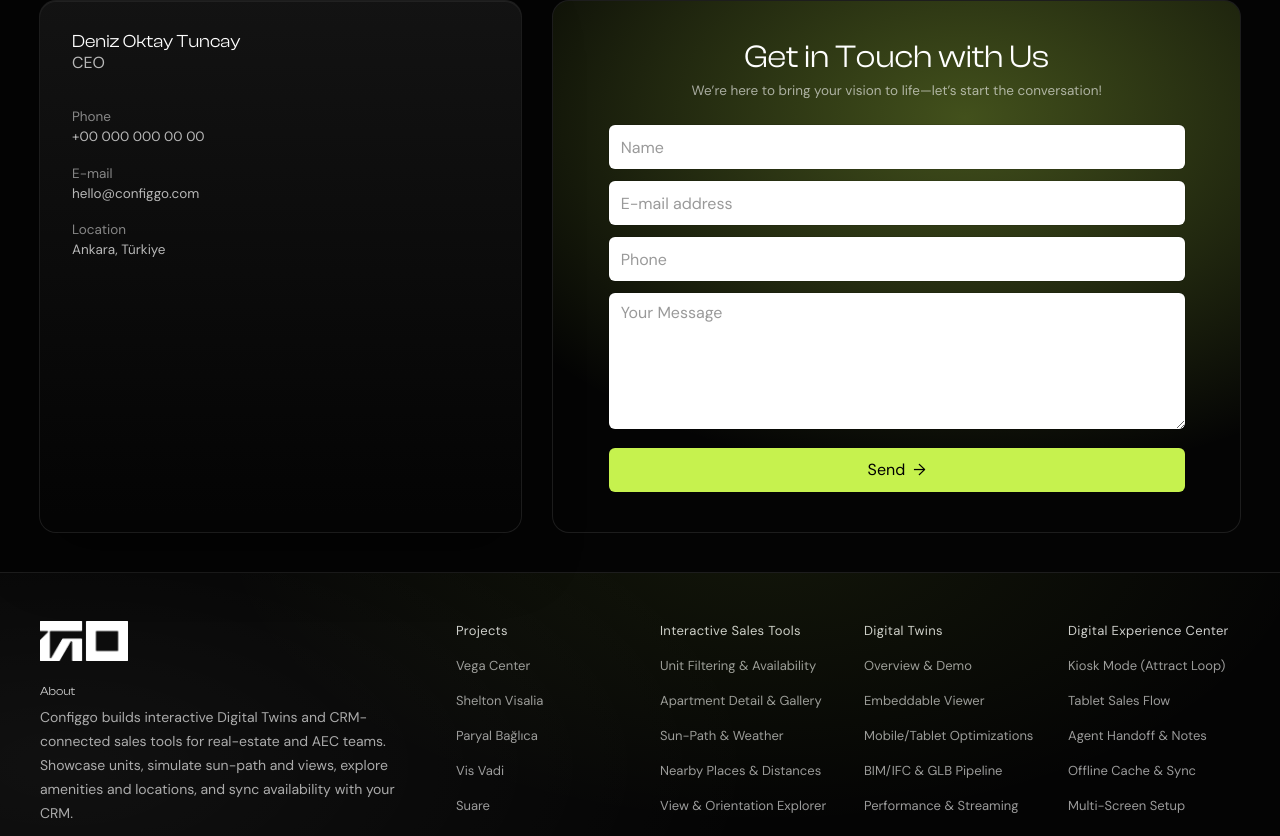
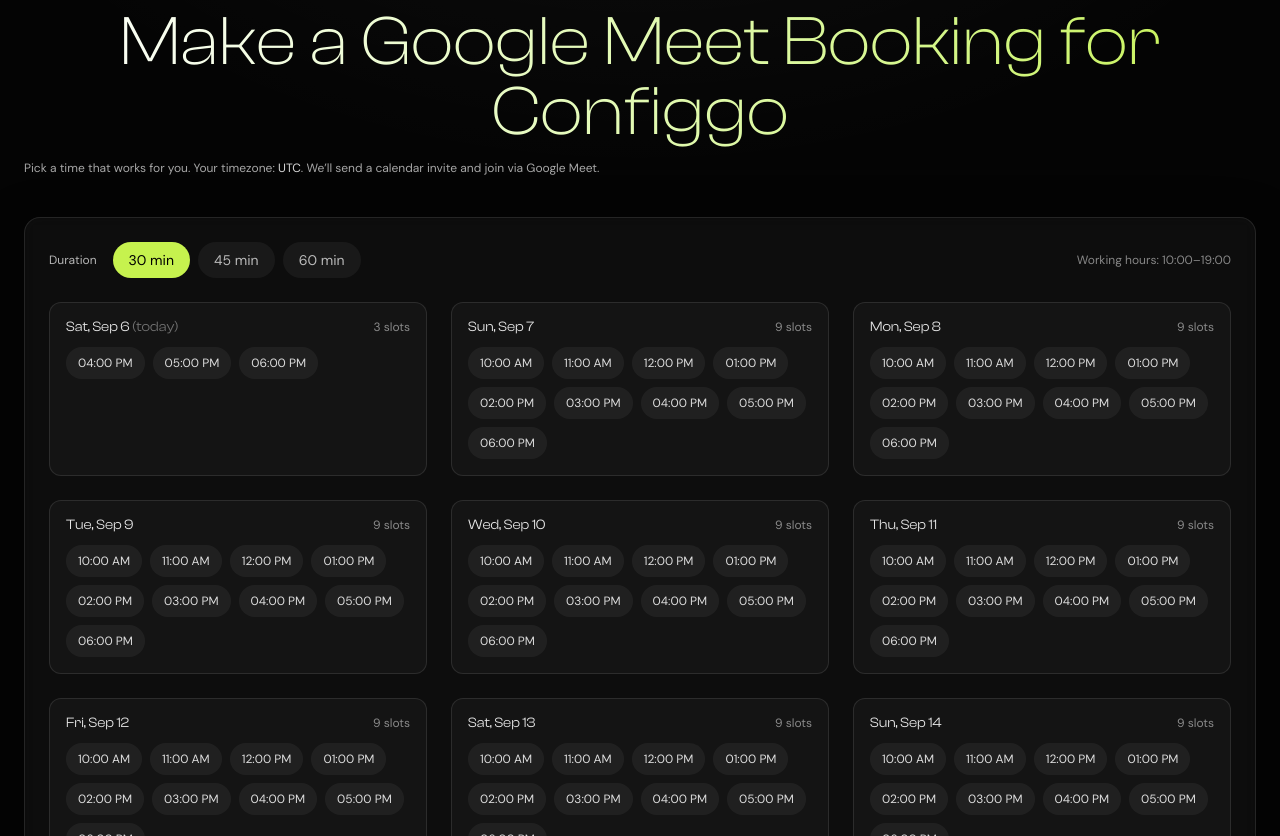
Before and after one commit to kblykply/configgo, a Next.js app: page /contact in a window 1280 px wide. Shown: the part 904-1740 px from the top of the page. Built offline with nearby package versions, Linux system fonts and the light colour scheme.

Commit message:
fix: move video state to child component (hooks rule)

```diff
--- /dev/null
+++ b/app/components/contact/MeetBooking.tsx
@@ -0,0 +1,240 @@
+// app/components/contact/MeetBooking.tsx
+"use client";
+
+import { motion, useAnimation, useInView } from "framer-motion";
+import { useEffect, useMemo, useRef, useState } from "react";
+
+const EASE = [0.22, 0.61, 0.36, 1] as const;
+const WRAP = {
+  hidden: { opacity: 0, y: 24, filter: "blur(6px)" },
+  show: {
+    opacity: 1,
+    y: 0,
+    filter: "blur(0px)",
+    transition: { duration: 0.6, ease: EASE, staggerChildren: 0.06 },
+  },
+};
+const ITEM = {
+  hidden: { opacity: 0, y: 12, filter: "blur(6px)" },
+  show: { opacity: 1, y: 0, filter: "blur(0px)", transition: { duration: 0.5, ease: EASE } },
+};
+
+type Slot = { start: Date; end: Date };
+
+export default function MeetBooking({
+  hostEmail = "hello@yourstudio.com",
+  title = "Configgo — Google Meet",
+  details = "Short discovery call about your needs. We’ll walk you through Configgo and discuss next steps.",
+  windowDays = 14,        // show slots for the next N days
+  workStartHour = 10,     // 10:00 local
+  workEndHour = 19,       // 19:00 local
+  stepMinutes = 60,       // base step between options in the grid
+}: {
+  hostEmail?: string;
+  title?: string;
+  details?: string;
+  windowDays?: number;
+  workStartHour?: number;
+  workEndHour?: number;
+  stepMinutes?: number;
+}) {
+  const ref = useRef<HTMLElement | null>(null);
+  const inView = useInView(ref, { amount: 0.25, margin: "-15% 0px -25% 0px" });
+  const controls = useAnimation();
+
+  useEffect(() => {
+    if (inView) controls.start("show");
+    else controls.set("hidden");
+  }, [inView, controls]);
+
+  const [duration, setDuration] = useState<30 | 45 | 60>(30);
+
+  const tz = useMemo(() => Intl.DateTimeFormat().resolvedOptions().timeZone, []);
+  const today = useMemo(() => {
+    const d = new Date();
+    d.setHours(0, 0, 0, 0);
+    return d;
+  }, []);
+
+  const days = useMemo(() => {
+    const arr: Date[] = [];
+    for (let i = 0; i < windowDays; i++) {
+      const d = new Date(today);
+      d.setDate(today.getDate() + i);
+      arr.push(d);
+    }
+    return arr;
+  }, [today, windowDays]);
+
+  // Build slots for a given day (skip past hours if today)
+  function buildSlots(d: Date): Slot[] {
+    const slots: Slot[] = [];
+    const isToday = sameDay(d, new Date());
+    const start = new Date(d);
+    start.setHours(workStartHour, 0, 0, 0);
+    const end = new Date(d);
+    end.setHours(workEndHour, 0, 0, 0);
+
+    // move start forward if today & current time already passed some slots
+    const now = new Date();
+    if (isToday && now > start) {
+      const mins = roundUpToStep(diffMinutes(start, now) + 1, stepMinutes);
+      start.setMinutes(start.getMinutes() + mins);
+    }
+
+    let cursor = new Date(start);
+    while (cursor < end) {
+      const slotEnd = new Date(cursor);
+      slotEnd.setMinutes(slotEnd.getMinutes() + duration);
+      // ensure slot fits within working window
+      if (slotEnd <= end) {
+        slots.push({ start: new Date(cursor), end: slotEnd });
+      }
+      cursor.setMinutes(cursor.getMinutes() + stepMinutes);
+    }
+    return slots;
+  }
+
+  function sameDay(a: Date, b: Date) {
+    return a.getFullYear() === b.getFullYear() &&
+           a.getMonth() === b.getMonth() &&
+           a.getDate() === b.getDate();
+  }
+  function pad(n: number) { return n.toString().padStart(2, "0"); }
+  function diffMinutes(a: Date, b: Date) { return Math.floor((b.getTime() - a.getTime()) / 60000); }
+  function roundUpToStep(n: number, step: number) { return Math.ceil(n / step) * step; }
+
+  // Google Calendar template. We intentionally DO NOT append "Z" so times stay in the user's local timezone.
+  function gcalLink(slot: Slot) {
+    const fmt = (d: Date) =>
+      `${d.getFullYear()}${pad(d.getMonth() + 1)}${pad(d.getDate())}T${pad(d.getHours())}${pad(d.getMinutes())}00`;
+    const dates = `${fmt(slot.start)}/${fmt(slot.end)}`;
+    const params = new URLSearchParams({
+      action: "TEMPLATE",
+      text: title,
+      details: `${details}\n\nHost: ${hostEmail}\nBooked via Configgo site`,
+      location: "Google Meet (auto-added by Calendar settings)",
+      add: hostEmail, // add host as a guest
+      dates,
+    }).toString();
+    return `https://calendar.google.com/calendar/render?${params}`;
+  }
+
+  return (
+    <section
+      ref={ref}
+      className="relative"
+      style={{
+        paddingTop: "48px",
+        paddingBottom: "96px",
+        scrollMarginTop: "calc(var(--header-h, 72px) + 32px)",
+      }}
+    >
+      {/* subtle background flare */}
+      <div className="pointer-events-none absolute inset-0 bg-[radial-gradient(100%_60%_at_50%_-20%,rgba(255,255,255,0.06),rgba(0,0,0,0)_60%)]" />
+
+      <div className="relative z-[1] mx-auto max-w-[1450px] px-6">
+        <motion.div variants={WRAP} initial="hidden" animate={controls} className="mb-10 text-center">
+          <motion.p variants={ITEM} className="typo-small-heading text-white/70">About</motion.p>
+          <motion.h2
+            variants={ITEM}
+            className="typo-hero-light mt-2 text-transparent bg-clip-text bg-gradient-to-r from-white to-[#C6F24E]"
+          >
+            Make a Google Meet Booking for Configgo
+          </motion.h2>
+          <motion.p variants={ITEM} className="typo-small mt-3 text-white/65">
+            Pick a time that works for you. Your timezone: <span className="text-white/85 font-medium">{tz}</span>.
+            We’ll send a calendar invite and join via Google Meet.
+          </motion.p>
+        </motion.div>
+
+        <motion.div
+          variants={WRAP}
+          initial="hidden"
+          animate={controls}
+          className="rounded-2xl border border-white/10 bg-white/[0.04] p-6 shadow-[0_24px_60px_rgba(0,0,0,0.45)] backdrop-blur-sm"
+        >
+          {/* Duration selector */}
+          <motion.div variants={ITEM} className="mb-6 flex flex-wrap items-center gap-2">
+            <span className="typo-small text-white/70 mr-2">Duration</span>
+            {[30, 45, 60].map((d) => (
+              <button
+                key={d}
+                onClick={() => setDuration(d as 30 | 45 | 60)}
+                className={[
+                  "rounded-full px-4 py-2 text-sm transition",
+                  duration === d
+                    ? "bg-[#C6F24E] text-black"
+                    : "bg-white/5 text-white/70 hover:bg-white/10",
+                ].join(" ")}
+              >
+                {d} min
+              </button>
+            ))}
+            <span className="ml-auto typo-small text-white/50">
+              Working hours: {pad(workStartHour)}:00–{pad(workEndHour)}:00
+            </span>
+          </motion.div>
+
+          {/* Days + Slots */}
+          <div className="grid grid-cols-1 gap-6 md:grid-cols-2 lg:grid-cols-3">
+            {days.map((d) => {
+              // Skip Sundays if you prefer (comment this out if Sundays should be available)
+              // if (d.getDay() === 0) return null;
+
+              const slots = buildSlots(d);
+              const isToday = sameDay(d, new Date());
+              const label = d.toLocaleDateString(undefined, {
+                weekday: "short",
+                month: "short",
+                day: "numeric",
+              });
+
+              return (
+                <motion.div
+                  key={d.toISOString()}
+                  variants={ITEM}
+                  className="rounded-xl border border-white/10 bg-white/[0.03] p-4"
+                >
+                  <div className="mb-3 flex items-center justify-between">
+                    <div className="typo-small-heading text-white/90">
+                      {label} {isToday && <span className="text-white/40">(today)</span>}
+                    </div>
+                    <div className="text-xs text-white/50">
+                      {slots.length ? `${slots.length} slot${slots.length > 1 ? "s" : ""}` : "No slots"}
+                    </div>
+                  </div>
+                  <div className="flex flex-wrap gap-2">
+                    {slots.length === 0 && (
+                      <span className="text-xs text-white/45">No available times</span>
+                    )}
+                    {slots.map((s) => {
+                      const timeLabel = s.start.toLocaleTimeString([], { hour: "2-digit", minute: "2-digit" });
+                      return (
+                        <a
+                          key={s.start.toISOString()}
+                          href={gcalLink(s)}
+                          target="_blank"
+                          rel="noreferrer"
+                          className="rounded-full bg-white/5 px-3 py-2 text-xs text-white/85 hover:bg-white/10 transition"
+                        >
+                          {timeLabel}
+                        </a>
+                      );
+                    })}
+                  </div>
+                </motion.div>
+              );
+            })}
+          </div>
+
+          {/* Footer note */}
+          <div className="mt-6 text-xs text-white/50">
+            Tip: In Google Calendar settings, enable <span className="text-white/70 font-medium">“Automatically add Google
+            Meet video conferences to events I create”</span> to attach a Meet link instantly.
+          </div>
+        </motion.div>
+      </div>
+    </section>
+  );
+}
--- a/app/contact/page.tsx
+++ b/app/contact/page.tsx
@@ -1,5 +1,6 @@
 // app/contact/page.tsx
 import Contact from "../components/contact/contact";
+import MeetBooking from "../components/contact/MeetBooking";
 
 export const metadata = {
   title: "Contact",
@@ -10,6 +11,7 @@
   return (
     <main className="min-h-svh bg-[var(--background)] text-white">
       <Contact />
+      <MeetBooking />
     </main>
   );
 }
```
